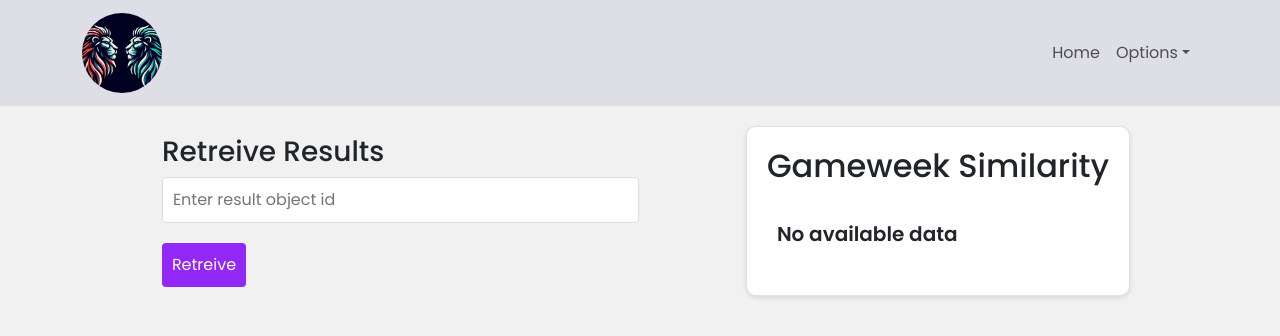
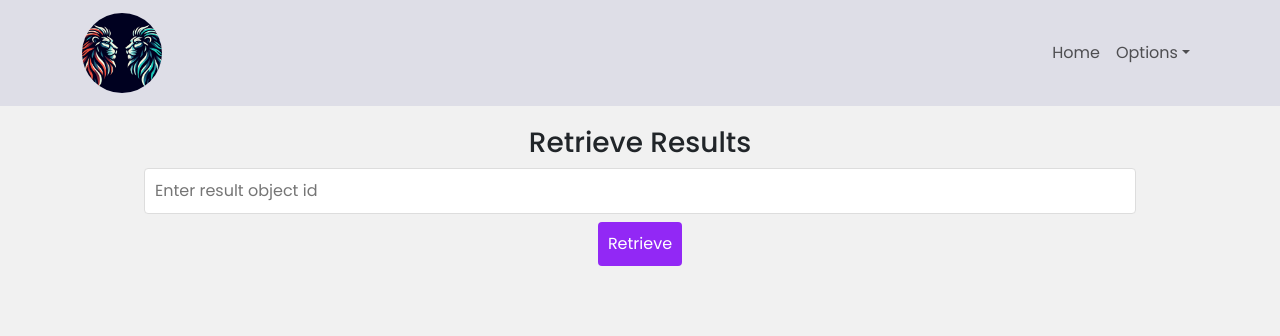
Before and after one commit to AdamL93/FPL-Similarity-Check, a React (Create React App) app in the folder frontend/: page /RetreiveResult in a window 1280 px wide. Shown: the top 336 px of the page. Built offline with nearby package versions, Linux system fonts and the light colour scheme.

Commit message:
Added full functionality to retreive Results page

```diff
--- a/frontend/src/components/TeamDetails.js
+++ b/frontend/src/components/TeamDetails.js
@@ -5,7 +5,7 @@ import Col from 'react-bootstrap/Col';
 const TeamDetails= ({ inputValue, inputValue2 }) => (
   <Row className="team-id">
     <Col>
-      <span style={{ marginRight: '40px' }}>Team Id: {inputValue}</span>
+      <span style={{ marginRight: '60px' }}>Team Id 1: {inputValue}</span>
       Team Id 2: {inputValue2}
     </Col>
   </Row>
--- a/frontend/src/pages/RetreiveResult.js
+++ b/frontend/src/pages/RetreiveResult.js
@@ -2,9 +2,11 @@
 
 import Container from 'react-bootstrap/Container';
 import Row from 'react-bootstrap/Row';
+import Col from 'react-bootstrap/Col';
 import ResultsList from '../components/ResultsList';
 import GetSimilarityColour from '../components/GetSimilarityColour';
 import MappedResults from '../components/MapResults';
+import TeamDetails from '../components/TeamDetails';
 import { useState } from "react"
 
 
@@ -12,7 +14,12 @@ const RetreiveResult = () => {
 
     const [inputValue, setInputValue] = useState("")
     const [retreivedResult, setRetreivedResult] = useState([]);
+    const [overallSimilarity, setOverallSimilarity] = useState();
+    const [teamIds, setTeamIds] = useState([]);
+    const [timestamp, setTimestamp] = useState();
+    const [isSubmitted, setIsSubmitted] = useState(false);
 
+    const similarityColour = GetSimilarityColour(overallSimilarity);
 
     //handle retreive button submit
     const handleSubmit = async (e) => {
@@ -28,6 +35,10 @@ const RetreiveResult = () => {
             console.log("Retreival Unsuccessful")
             console.log(json)
             setRetreivedResult([])
+            setOverallSimilarity(null)
+            setTeamIds([])
+            setTimestamp(null)
+            setIsSubmitted(true)
         }
         if(response.ok) {
 
@@ -39,35 +50,67 @@ const RetreiveResult = () => {
 
             const mappedResults = MappedResults(json.resultsArray)
             setRetreivedResult(mappedResults)
+            setOverallSimilarity(json.overallSimilarity)
+            setTeamIds(json.teamIds)
+            setTimestamp(json.createdAt)
+            setIsSubmitted(true)
         }
     }
 
     return (
 
-        <Container fluid="xs" className="d-flex justify-content-center align-items-center" style={{ minHeight: '15vh' }}>
-            <Row className="d-flex justify-content-center w-50">
-            <form onSubmit={handleSubmit}>
-                <h3>Retreive Results</h3>
+        <Container fluid="xs" style={{ minHeight: '100vh' }}>
+            <Row className="d-flex justify-content-center align-items-center" style={{ minHeight: '15vh' }}>
+                <Col xs={12}>
+                    <form onSubmit={handleSubmit} className="d-flex flex-column align-items-center">
+                        <h3>Retrieve Results</h3>
                         <input
                             type="text"
                             placeholder="Enter result object id"
                             value={inputValue}
-                    onChange={({target}) => {
-                    console.log(target.value)
-                    setInputValue(target.value)}
-                }
+                            onChange={({ target }) => setInputValue(target.value)}
+                            className="mb-2"
                         />
-                <button type="submit" >Retreive</button>
+                        <button type="submit">Retrieve</button>
                     </form>
+                </Col>
             </Row>
 
-            <Row>
+            {isSubmitted && (
+            <Row className="mt-3">
+                <Col xs={12} md={6}>
                     <ResultsList
                         filteredResult={retreivedResult}
                         getSimilarityColour={GetSimilarityColour}
                     />
+                </Col>
+
+                <Col>
+                <Row className="overall-container">
+                    <h2>
+                        <span style={{ color: similarityColour}}>
+                            {`Overall Similarity: ${overallSimilarity}%`}
+                        </span>
+                    </h2>
                 </Row>
 
+                <Row className="overall-container">
+                        <TeamDetails inputValue={teamIds[0]} inputValue2={teamIds[1]} />
+                </Row>
+
+                <Row className="overall-container">
+                    <span style={{fontSize: "16px" }}>
+                        {`Date Saved: ${timestamp}`}
+                    </span>
+
+                </Row>
+
+                </Col>
+            </Row>
+
+        )
+
+            }
 
         </Container>
     );
--- a/frontend/src/styles/results.css
+++ b/frontend/src/styles/results.css
@@ -50,4 +50,5 @@
     box-shadow: 0 2px 5px rgba(0, 0, 0, 0.1);
     background-color: #ffffff;
     padding: 20px;
+    margin-bottom: 10px;
 }
```
Lines whose indentation alone changed are shown as unchanged.
